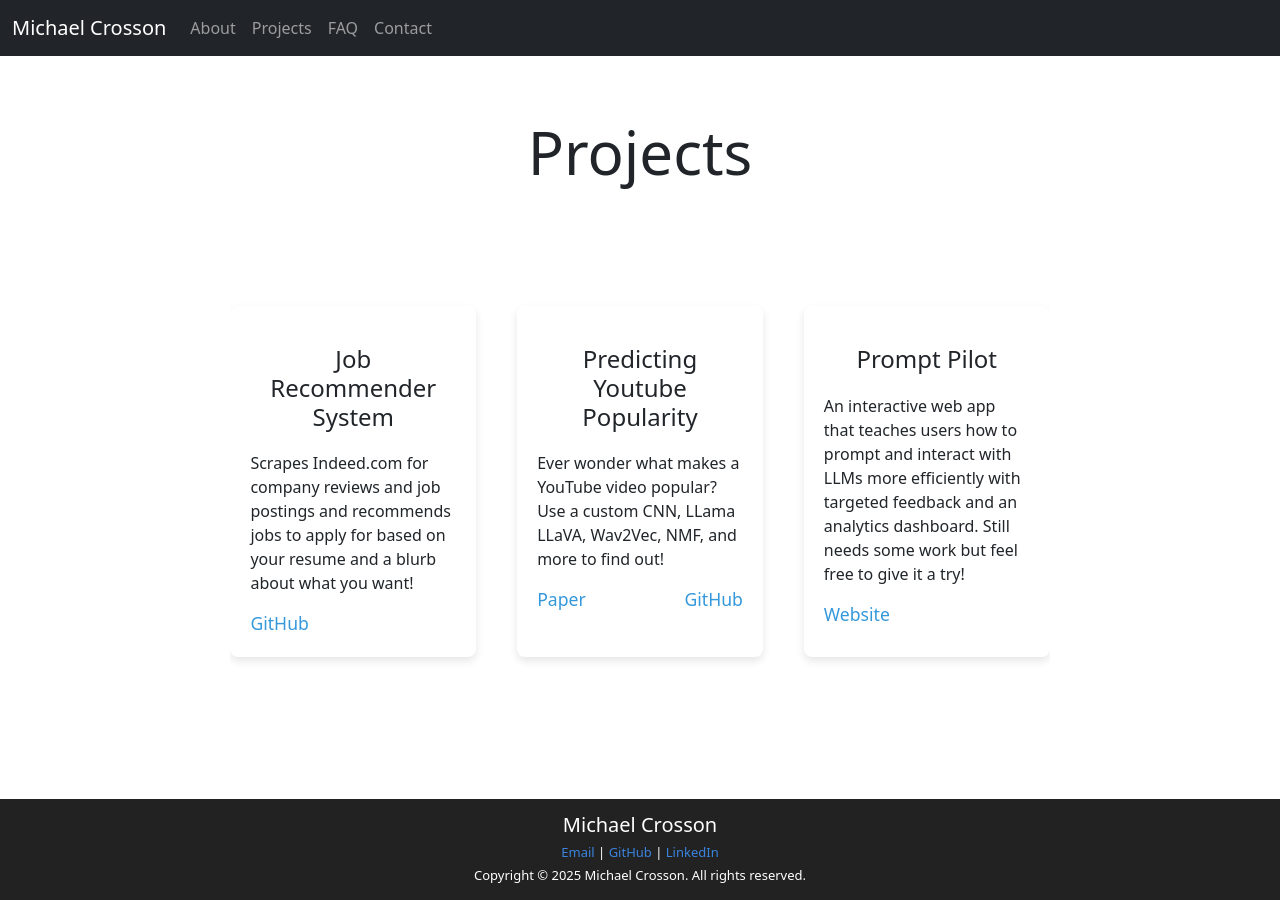
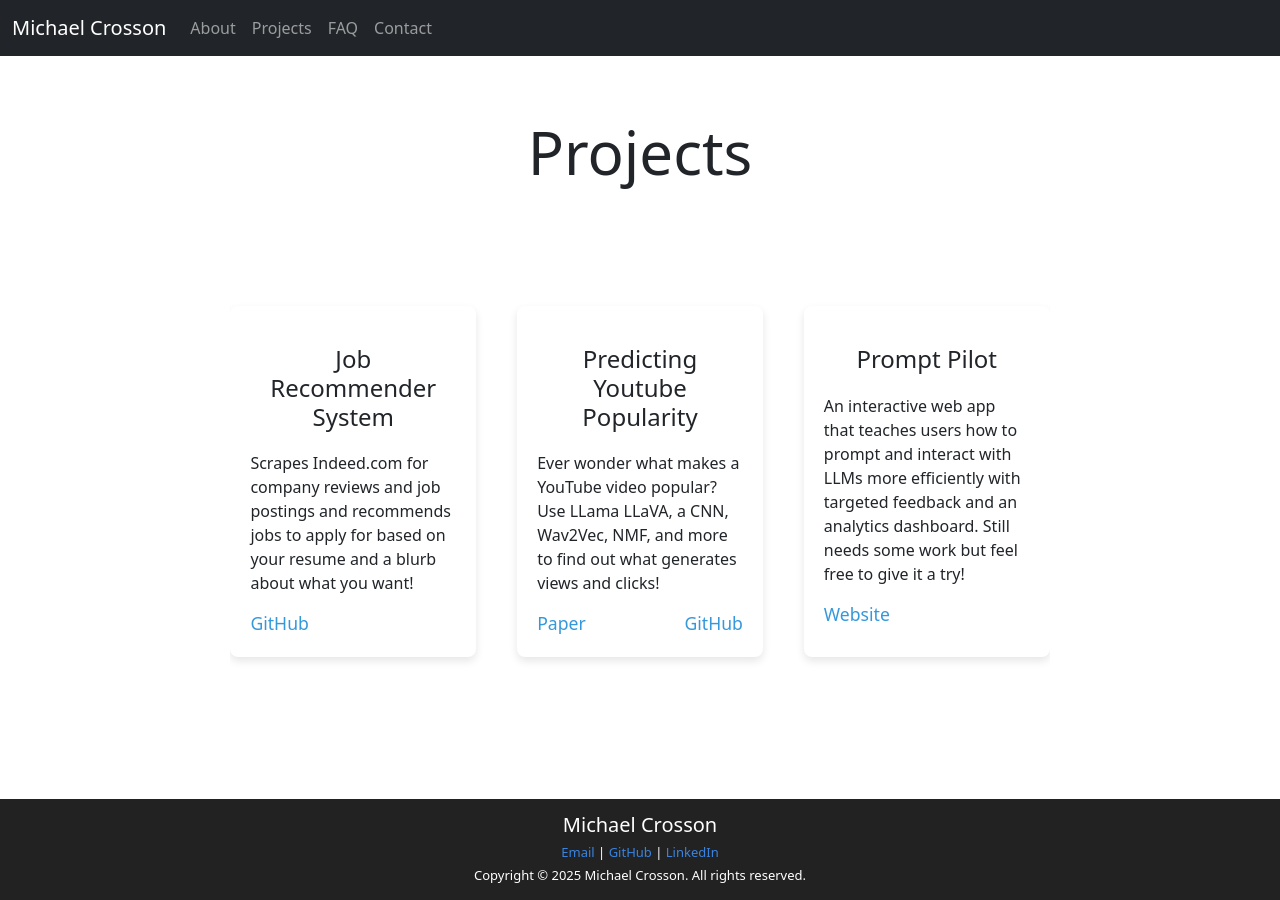
Before and after one commit to MichaelCrosson/MichaelCrosson.github.io, a Jekyll site: the page built from projects.html, in a window 1280 px wide. Built offline with Jekyll 4.4.1, drawn with Linux system fonts in a browser that asks for light colours; nearby versions of some CDN libraries; Markdown is read by kramdown in place of the engine named in the settings.

Commit message:
Update projects.html

```diff
--- a/projects.html
+++ b/projects.html
@@ -73,7 +73,7 @@ order: 1
 
             <div class="project-card">
                 <h2 class="project-title">Predicting Youtube Popularity</h2>
-                <p class="project-description">Ever wonder what makes a YouTube video popular? Use a custom CNN, LLama LLaVA, Wav2Vec, NMF, and more to find out!</p>
+                <p class="project-description">Ever wonder what makes a YouTube video popular? Use LLama LLaVA, a CNN, Wav2Vec, NMF, and more to find out what generates views and clicks!</p>
                 <div class="project-links">
                     <a href="https://medium.com/@crosson.a.michael/unveiling-youtube-success-decoding-the-formula-behind-popularity-0778406111dc" class="project-link" target="_blank">Paper</a>
                     <a href="https://github.com/MichaelCrosson/YoutubeVideoAnalysis" class="project-link" target="_blank">GitHub</a>
```
